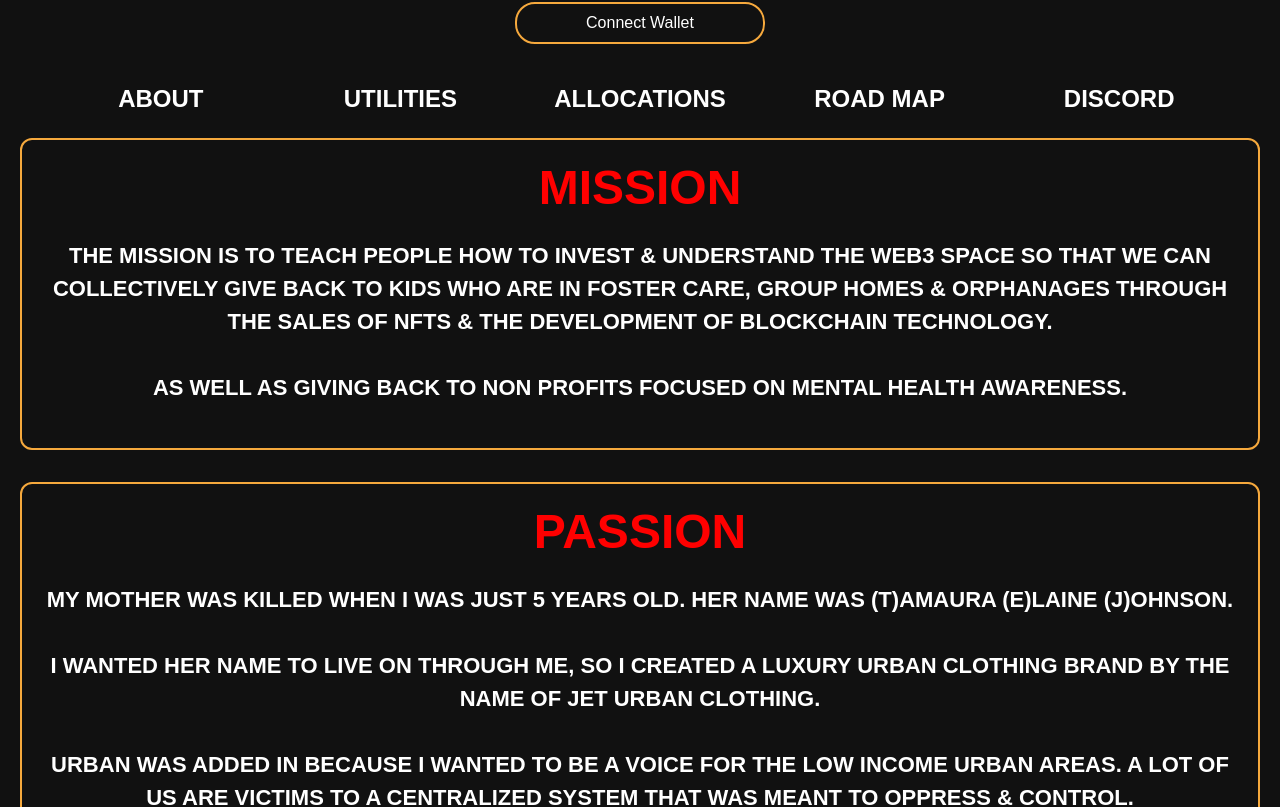
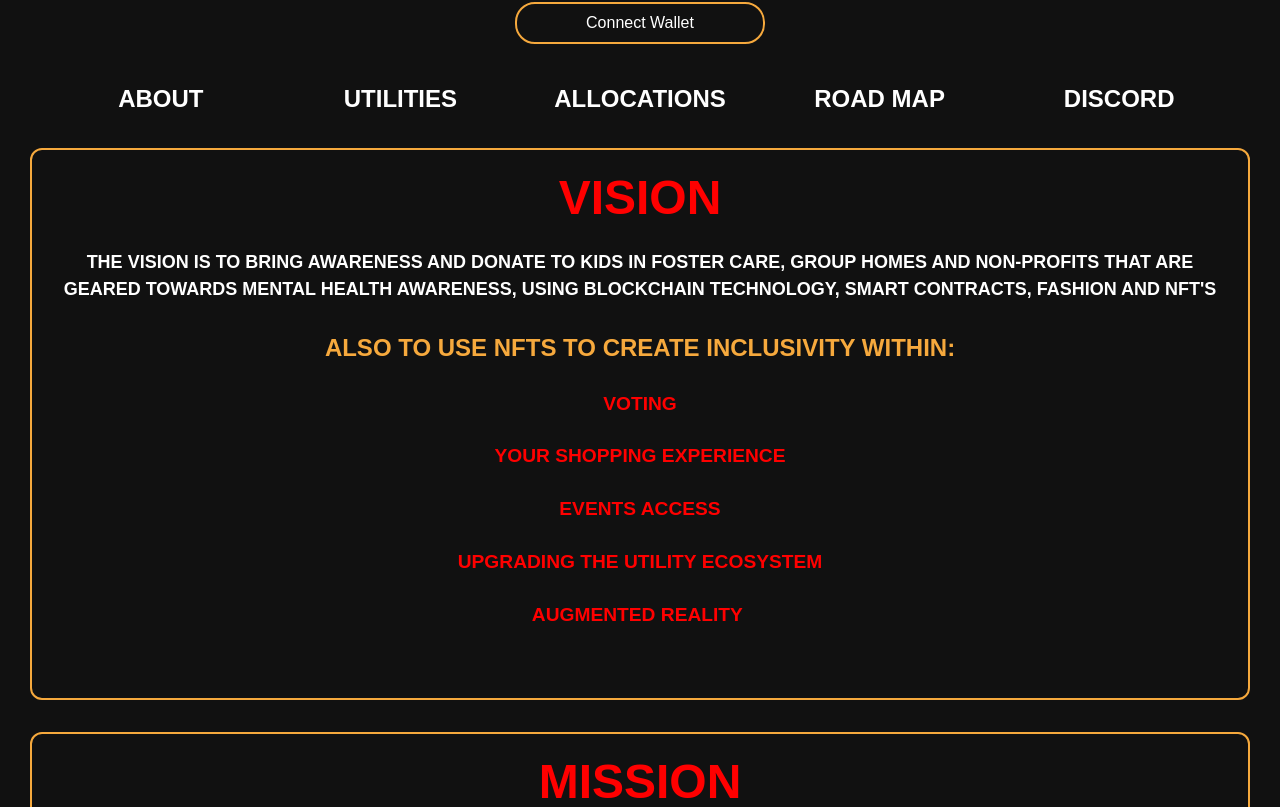
Before and after one commit to AmbienceStudios/Final-JetUrban, a React (Create React App) app: page / in a window 1280 px wide. Shown: the part 456-1263 px from the top of the page. Built offline with nearby package versions, Linux system fonts and the light colour scheme.

Commit message:
Vision Added

```diff
--- a/src/components/Allocations.css
+++ b/src/components/Allocations.css
@@ -37,16 +37,22 @@
     font-size: 3rem;
   }
 
+
+
   p {
     padding-bottom: 1.5rem;
   }
 
 
-  @media (max-width: 480px) {
+  @media (max-width: 500px) {
     .cards {
       display: flex;
       gap: 2rem;
 
+    }
+
+    .all-mobile {
+      font-size: 2.5rem;
     }
 
 
--- a/src/components/Allocations.js
+++ b/src/components/Allocations.js
@@ -5,7 +5,7 @@ const Allocations = () => {
   return (
 
     <div id="p-allocations"className="container-all">
-    <h1 >allocations</h1>
+    <h1 className='all-mobile' >allocations</h1>
 
 
 
--- a/src/components/Header.css
+++ b/src/components/Header.css
@@ -4,7 +4,10 @@
     display: -ms-flexbox;      /* TWEENER - IE 10 */
     display: -webkit-flex;     /* NEW - Chrome */
     display: flex;
-    padding: 0 15px;      /* NEW, Spec - Opera 12.1, Firefox 20+ */
+    flex-direction: row;
+    padding: 0 15px;
+    margin: 10px;
+    gap: 20px;    /* NEW, Spec - Opera 12.1, Firefox 20+ */
 }
 
 .container-about div {
@@ -12,7 +15,8 @@
     -moz-box-flex: 1;         /* OLD - Firefox 19- */
     -webkit-flex: 1;          /* Chrome */
     -ms-flex: 1;              /* IE 10 */
-    flex: 1;                  /* NEW, Spec - Opera 12.1, Firefox 20+ */
+    flex: 1;
+    flex-direction: column;          /* NEW, Spec - Opera 12.1, Firefox 20+ */
     height: 800px;
     text-align: center;
     border: solid;
@@ -22,11 +26,12 @@
     padding: 20px;
 
 
+
 }
 
 
 .p-long {
-    font-size: 22px;
+    font-size: 19px;
 }
 
 .column_center {
@@ -56,6 +61,8 @@
         gap: 2rem;
         padding-bottom: 150px;
 
+
+
     }
 
     .container-about div {
@@ -77,7 +84,7 @@
 
 
     .p-long {
-        font-size: 22px;
+        font-size: 18px;
     }
 
     .column_center {
--- a/src/components/Header.js
+++ b/src/components/Header.js
@@ -5,6 +5,33 @@ const Header = () => {
   return (
 
 <div class="container-about">
+
+<div>
+<h1> Vision</h1>
+<p className='p-long'>
+The vision is to bring awareness and donate to kids in foster care, group homes and non-profits that
+ are geared towards mental health awareness, using Blockchain Technology, Smart Contracts, Fashion and NFT's <br/><br/>
+
+ <h4> Also to use NFTs to create inclusivity within:</h4>
+
+
+<h6>Voting</h6>
+
+<h6>Your Shopping Experience</h6>
+
+<h6>Events Access</h6>
+
+<h6>Upgrading The Utility Ecosystem</h6>
+
+<h6>Augmented Reality </h6>
+
+</p>
+
+</div>
+
+
+
+
    <div class="columnA-left"><h1>Mission</h1>
    <p className='p-long'>
   The mission is to teach people how to invest &
@@ -39,6 +66,12 @@ A lot of us are victims to a centralized system that was meant to oppress & cont
 
 
    </div>
+
+
+
+
+
+
    <div class="columnA-right"><h1>WHY POLYGON?
   </h1>
 
@@ -60,6 +93,11 @@ There are 75 REPLICA NFTS & 225 1 OF 1s.Each 1 of 1 is Edited with traits rangin
    </p>
 
    </div>
+
+
+
+
+
 </div>
 
   )
```
